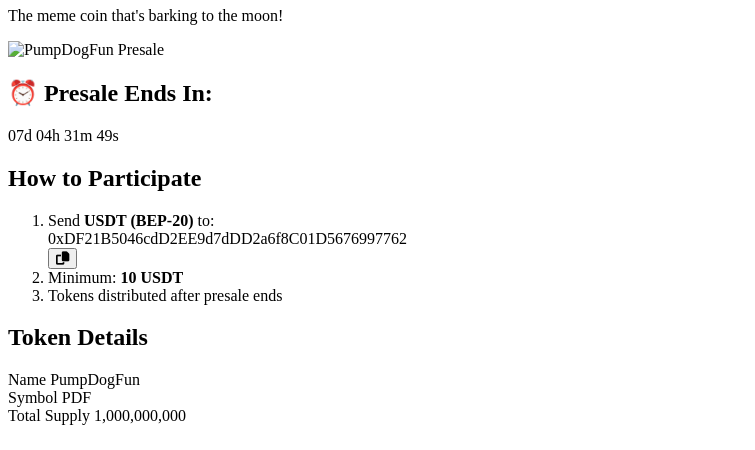
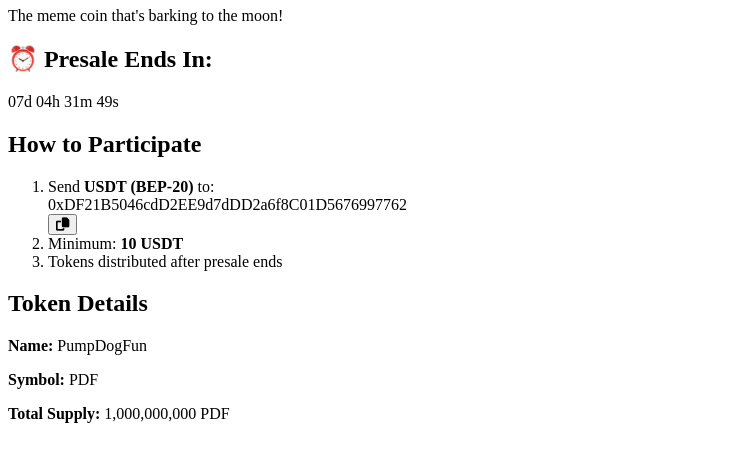
Before and after one commit to ahsan0-del/Pumpdogfunpresale, a plain HTML site: page index.html in a window 1280 px wide. Shown: the part 99-549 px from the top of the page, without its empty margins (0-755 px from the left). Drawn offline with Linux system fonts and the light colour scheme.

Commit message:
Update index.html

```diff
--- a/index.html
+++ b/index.html
@@ -4,20 +4,14 @@
   <title>PumpDogFun Presale</title>
   <meta name="viewport" content="width=device-width, initial-scale=1.0">
   <link href="./style.css" rel="stylesheet">
-  <!-- Font Awesome for icons -->
+  <!-- Font Awesome for copy icon -->
   <link rel="stylesheet" href="https://cdnjs.cloudflare.com/ajax/libs/font-awesome/6.4.0/css/all.min.css">
 </head>
 <body>
   <div class="container">
-    <!-- Logo Header -->
     <img src="./assets/logo.png" alt="PumpDogFun" class="logo">
     <h1>PUMPDOGFUN PRESALE</h1>
     <p class="subtitle">The meme coin that's barking to the moon!</p>
-
-    <!-- Promo Image Spot -->
-    <div class="promo-banner">
-      <img src="./assets/promo-banner.jpg" alt="PumpDogFun Presale">
-    </div>
 
     <!-- Countdown Timer -->
     <div class="timer-box">
@@ -49,23 +43,14 @@
     </div>
 
     <!-- Token Info -->
-    <div class="token-details">
+    <div class="token-info">
       <h2>Token Details</h2>
-      <div class="detail-row">
-        <span class="detail-label">Name</span>
-        <span class="detail-value">PumpDogFun</span>
-      </div>
-      <div class="detail-row">
-        <span class="detail-label">Symbol</span>
-        <span class="detail-value">PDF</span>
-      </div>
-      <div class="detail-row">
-        <span class="detail-label">Total Supply</span>
-        <span class="detail-value">1,000,000,000</span>
-      </div>
+      <p><strong>Name:</strong> PumpDogFun</p>
+      <p><strong>Symbol:</strong> PDF</p>
+      <p><strong>Total Supply:</strong> 1,000,000,000 PDF</p>
     </div>
 
-    <!-- Twitter Only -->
+    <!-- Twitter Link Only -->
     <div class="social-links">
       <a href="https://x.com/Pump_Fun_Dog" class="twitter">
         <i class="fab fa-twitter"></i> Twitter
```
